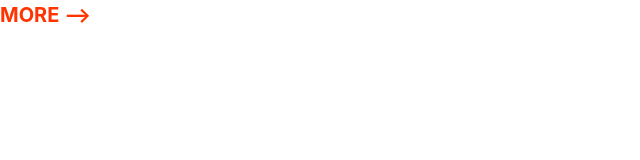
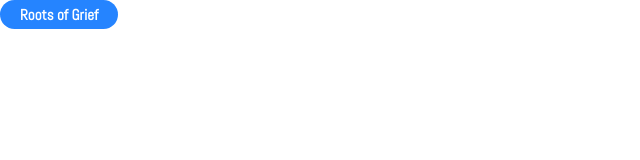
Before and after one commit to elemelon202/Roots-of-Grief, a plain HTML site: page index.html in a window 1280 px wide. Shown: the whole page, without its empty margins (0-640 px from the left). Drawn offline with Linux system fonts and the light colour scheme.

Commit message:
Adding badges

```diff
--- a/css/styles.css
+++ b/css/styles.css
@@ -1,6 +1,6 @@
 :root {
-    --colorprimary: #2584ff;
-    --colorsecondary: #00d9ff;
+    --color-primary: #2584ff;
+    --color-secondary: #00d9ff;
     --color-accent: #ff3400;
     --color-headings: #1b0760;
     --color-body: #918ca4;
@@ -9,7 +9,7 @@ html {
     font-size: 62.5%;
 }
 body {
-    font-family: Inter, Arial, Helvetica, sans-serif;
+    font-family: Abel, Arial, Helvetica, sans-serif;
     color: var(--color-body);
     font-size: 2.4rem;
     line-height: 1.5;
@@ -74,3 +74,32 @@ a {
         font-size: 1.5 rem;
     }
 }
+
+.badge {
+    border-radius: 20px;
+    font-size: 2rem;
+    font-weight: 600;
+    padding: 0.5rem 2rem;
+    white-space: nowrap;
+}
+
+.badge--primary {
+    background: var(--color-primary);
+    color: #fff
+}
+.badge--secondary {
+    background: var(--color-secondary);
+    color: #fff
+}
+.badge--small {
+    font-size: 1.6rems;
+}
+
+@media screen and (min-width: 1024px) {
+    .badge {
+        font-size: 1.5rem;
+    }
+    .badge-small {
+        font-size: 1.2rem;
+    }
+}
--- a/index.html
+++ b/index.html
@@ -14,6 +14,6 @@
     <link rel="stylesheet" href="css/styles.css" />
   </head>
   <body>
-    <a href="#" class="link-arrow">More</a>
+    <span class="badge badge--primary badge--small">Roots of Grief</span>
   </body>
 </html>
```
Also changed, not shown: components/badges.html (added, +3 -0 lines).
